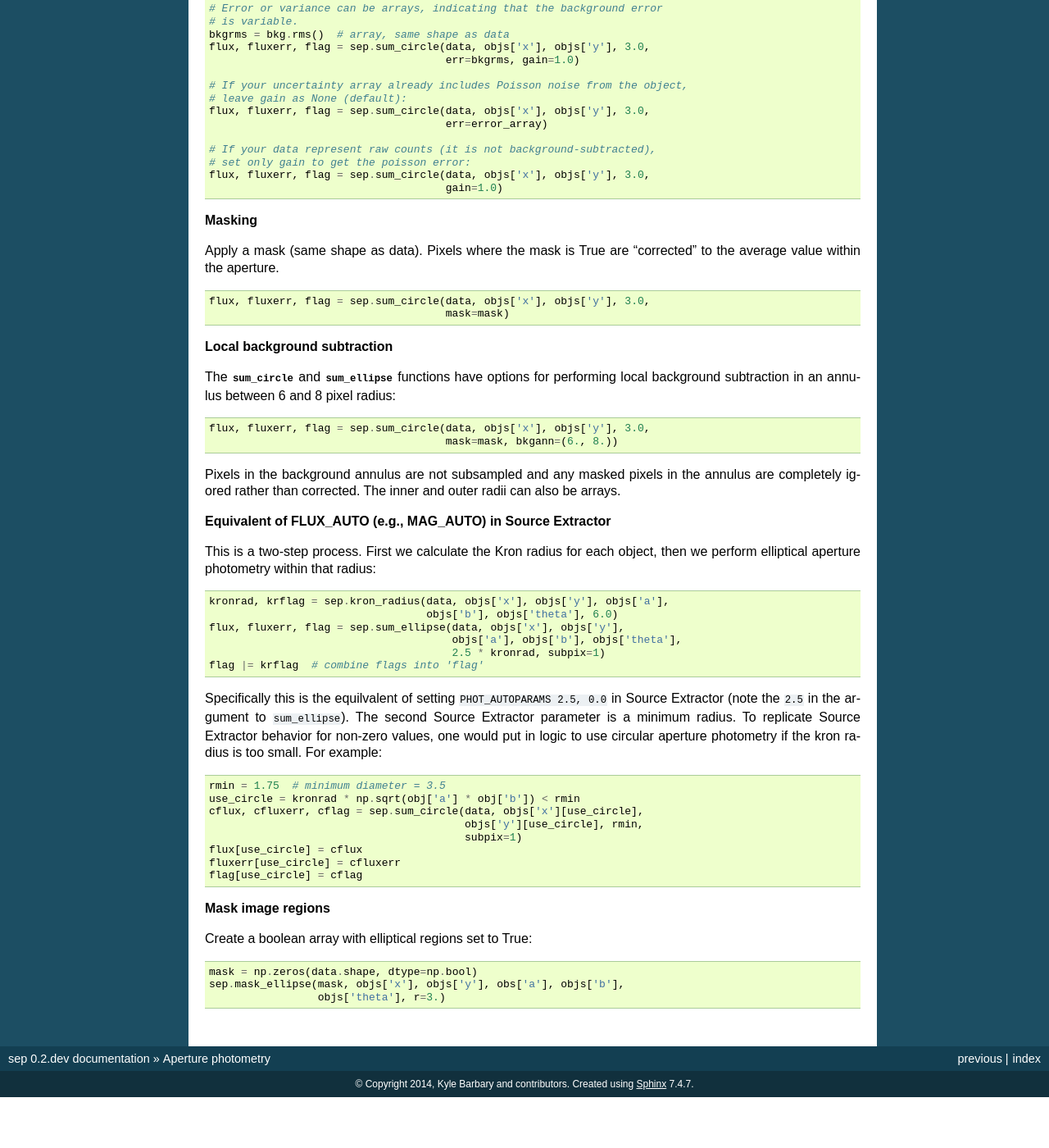
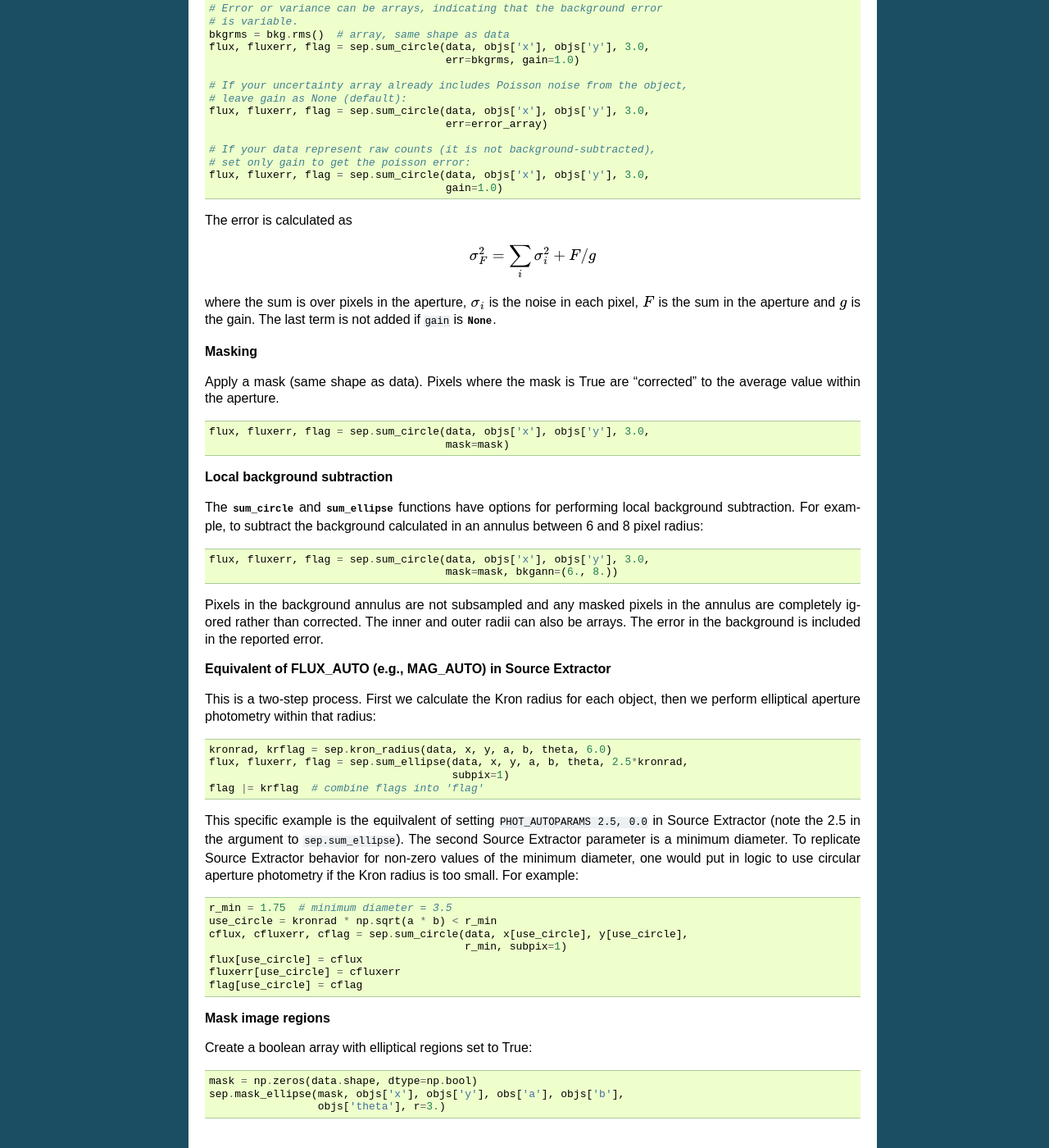
Before and after one commit to kbarbary/sep, a Sphinx documentation site: the page built from docs/apertures.rst, in a window 1280 px wide and 1400 px high, scrolled down 791 px. Shown: the whole window at 82% size. Built offline with Sphinx 7.4.7, drawn with Linux system fonts in a browser that asks for light colours; before the commit the page ends 2129 px from its top, so only the background shows below that; some of the changed text lies outside the part shown.

Commit message:
more docs improvements

```diff
--- a/docs/apertures.rst
+++ b/docs/apertures.rst
@@ -62,6 +62,17 @@ illustrative examples::
    flux, fluxerr, flag = sep.sum_circle(data, objs['x'], objs['y'], 3.0,
                                         gain=1.0)
 
+The error is calculated as
+
+.. math::
+
+   \sigma_F^2 = \sum_i \sigma_i^2 + F/g
+
+where the sum is over pixels in the aperture, :math:`\sigma_i` is the
+noise in each pixel, :math:`F` is the sum in the aperture and
+:math:`g` is the gain. The last term is not added if ``gain`` is
+`None`.
+
 **Masking**
 
 Apply a mask (same shape as data). Pixels where the mask is True are
@@ -73,40 +84,37 @@ Apply a mask (same shape as data). Pixels where the mask is True are
 **Local background subtraction**
 
 The `~sep.sum_circle` and `~sep.sum_ellipse` functions have options
-for performing local background subtraction in an annulus between 6
-and 8 pixel radius::
+for performing local background subtraction. For example, to subtract the background calculated in an annulus between 6 and 8 pixel radius::
 
    flux, fluxerr, flag = sep.sum_circle(data, objs['x'], objs['y'], 3.0,
                                         mask=mask, bkgann=(6., 8.))
 
 Pixels in the background annulus are not subsampled and any masked
 pixels in the annulus are completely igored rather than corrected.
-The inner and outer radii can also be arrays.
+The inner and outer radii can also be arrays. The error in the background
+is included in the reported error.
 
 **Equivalent of FLUX_AUTO (e.g., MAG_AUTO) in Source Extractor**
 
 This is a two-step process. First we calculate the Kron radius for each
 object, then we perform elliptical aperture photometry within that radius::
 
-   kronrad, krflag = sep.kron_radius(data, objs['x'], objs['y'], objs['a'],
-                                     objs['b'], objs['theta'], 6.0)
-   flux, fluxerr, flag = sep.sum_ellipse(data, objs['x'], objs['y'],
-                                         objs['a'], objs['b'], objs['theta'],
-                                         2.5 * kronrad, subpix=1)
+   kronrad, krflag = sep.kron_radius(data, x, y, a, b, theta, 6.0)
+   flux, fluxerr, flag = sep.sum_ellipse(data, x, y, a, b, theta, 2.5*kronrad,
+                                         subpix=1)
    flag |= krflag  # combine flags into 'flag'
 
-Specifically this is the equilvalent of setting ``PHOT_AUTOPARAMS 2.5,
-0.0`` in Source Extractor (note the ``2.5`` in the argument to
-``sum_ellipse``). The second Source Extractor
-parameter is a minimum radius. To replicate Source Extractor behavior
-for non-zero values, one would put in logic to use circular aperture
-photometry if the kron radius is too small. For example::
+This specific example is the equilvalent of setting ``PHOT_AUTOPARAMS
+2.5, 0.0`` in Source Extractor (note the 2.5 in the argument to
+``sep.sum_ellipse``). The second Source Extractor parameter is a
+minimum diameter. To replicate Source Extractor behavior for non-zero
+values of the minimum diameter, one would put in logic to use circular
+aperture photometry if the Kron radius is too small. For example::
 
-   rmin = 1.75  # minimum diameter = 3.5
-   use_circle = kronrad * np.sqrt(obj['a'] * obj['b']) < rmin
-   cflux, cfluxerr, cflag = sep.sum_circle(data, objs['x'][use_circle],
-                                           objs['y'][use_circle], rmin,
-                                           subpix=1)
+   r_min = 1.75  # minimum diameter = 3.5
+   use_circle = kronrad * np.sqrt(a * b) < r_min
+   cflux, cfluxerr, cflag = sep.sum_circle(data, x[use_circle], y[use_circle],
+                                           r_min, subpix=1)
    flux[use_circle] = cflux
    fluxerr[use_circle] = cfluxerr
    flag[use_circle] = cflag
--- a/docs/background.rst
+++ b/docs/background.rst
@@ -1,5 +1,7 @@
 Background estimation
 =====================
+
+Given a numpy array ``data`` containing the image data,
 
 ::
 
--- a/docs/conf.py
+++ b/docs/conf.py
@@ -72,7 +72,7 @@ copyright = u'2014, Kyle Barbary and contributors'
 # The short X.Y version.
 version = '0.2'
 # The full version, including alpha/beta/rc tags.
-release = '0.2.dev'
+release = '0.2.0'
 
 # The language for content autogenerated by Sphinx. Refer to documentation
 # for a list of supported languages.
@@ -275,8 +275,3 @@ texinfo_documents = [
 
 # If true, do not generate a @detailmenu in the "Top" node's menu.
 #texinfo_no_detailmenu = False
-
-
-# Example configuration for intersphinx: refer to the Python standard library.
-intersphinx_mapping = {'python': ('http://docs.python.org/', None),
-                       'numpy': ('http://docs.scipy.org/doc/numpy/', None)}
```
Also changed, not shown: other parts of docs/background.rst (+1 -1 lines), bench.py (+24 -12 lines), docs/index.rst (+11 -16 lines).
